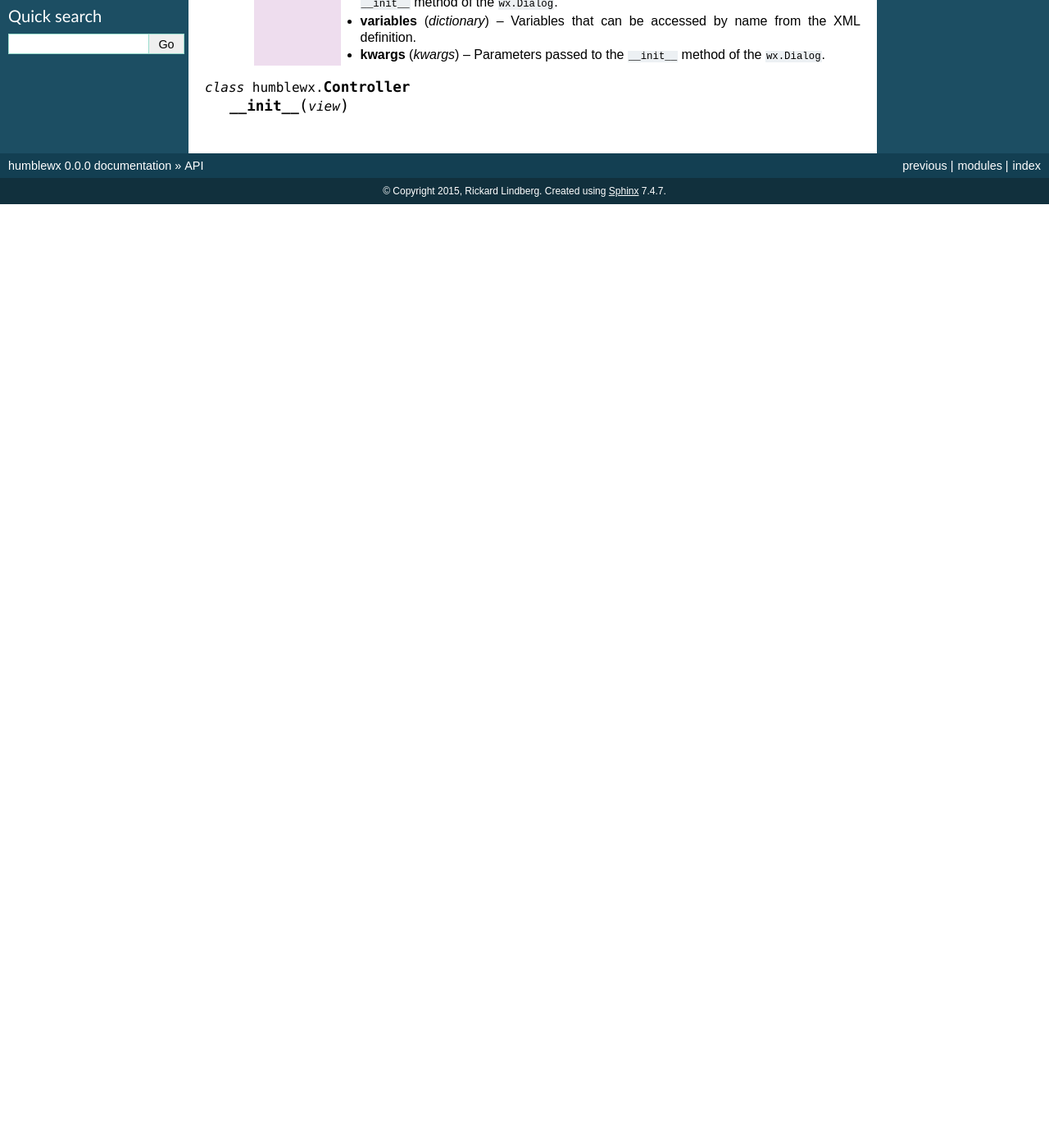
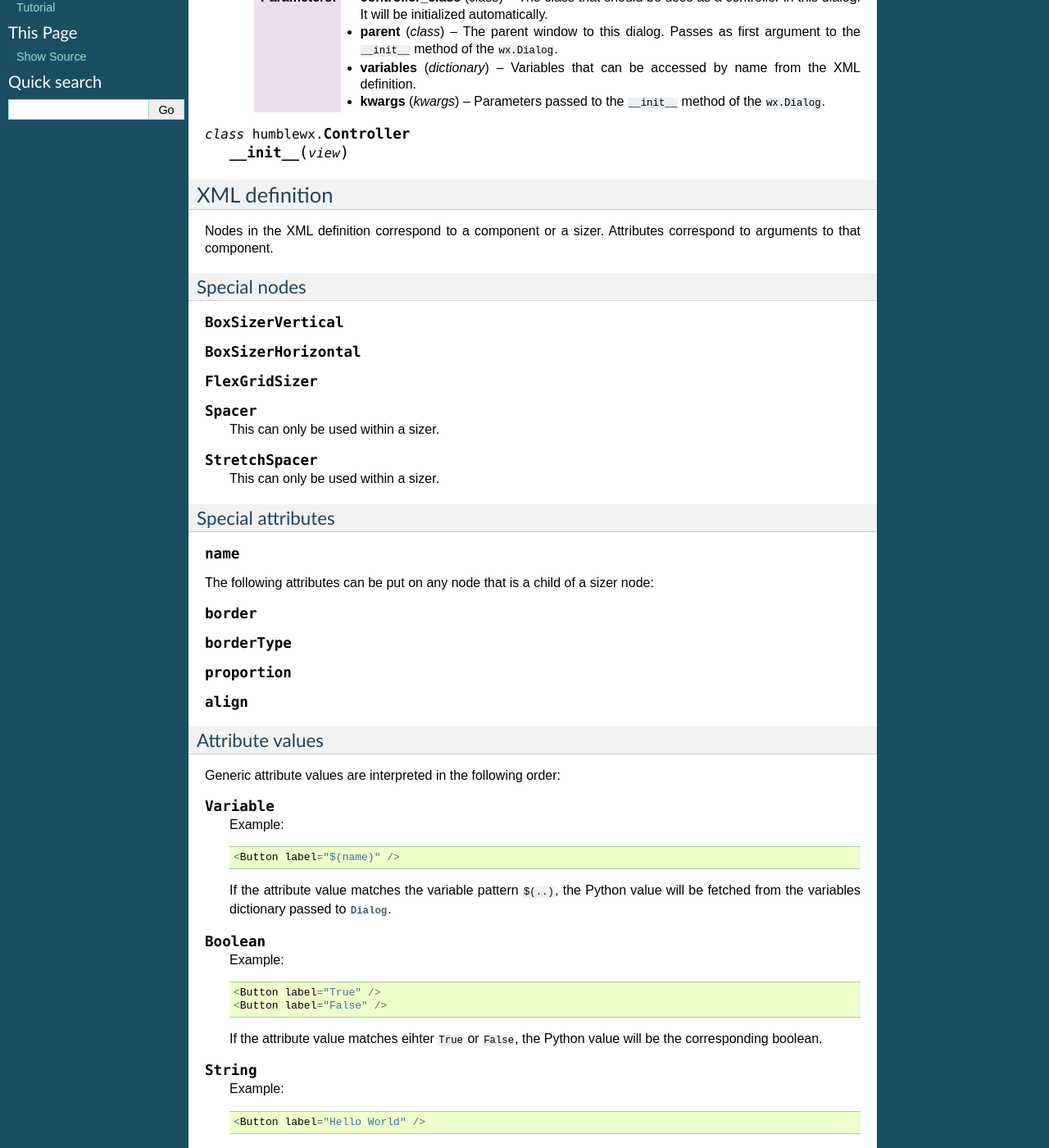
Before and after one commit to thetimelineproj/humblewx, a Sphinx documentation site: the page built from documentation/api.rst, in a window 1280 px wide and 1400 px high, scrolled down 270 px. Shown: the whole window at 82% size. Built offline with Sphinx 7.4.7, drawn with Linux system fonts in a browser that asks for light colours; before the commit the page ends 900 px from its top, so only the background shows below that; some of the changed text lies outside the part shown.

Commit message:
Problem: XML definition is not documented.
Solution: Add skeleton.

```diff
--- a/documentation/api.rst
+++ b/documentation/api.rst
@@ -32,3 +35,75 @@ API
 .. py:class:: Controller
 
     .. py:method:: __init__(view)
+
+XML definition
+--------------
+
+Nodes in the XML definition correspond to a component or a sizer. Attributes
+correspond to arguments to that component.
+
+Special nodes
+~~~~~~~~~~~~~
+
+.. describe:: BoxSizerVertical
+
+.. describe:: BoxSizerHorizontal
+
+.. describe:: FlexGridSizer
+
+.. describe:: Spacer
+
+    This can only be used within a sizer.
+
+.. describe:: StretchSpacer
+
+    This can only be used within a sizer.
+
+Special attributes
+~~~~~~~~~~~~~~~~~~
+
+.. describe:: name
+
+The following attributes can be put on any node that is a child of a sizer
+node:
+
+.. describe:: border
+
+.. describe:: borderType
+
+.. describe:: proportion
+
+.. describe:: align
+
+Attribute values
+~~~~~~~~~~~~~~~~
+
+Generic attribute values are interpreted in the following order:
+
+.. describe:: Variable
+
+    Example::
+
+        <Button label="$(name)" />
+
+    If the attribute value matches the variable pattern ``$(..)``, the Python
+    value will be fetched from the variables dictionary passed to
+    :py:meth:`Dialog <humblewx.Dialog.__init__>`.
+
+.. describe:: Boolean
+
+    Example::
+
+        <Button label="True" />
+        <Button label="False" />
+
+    If the attribute value matches eihter ``True`` or ``False``, the Python
+    value will be the corresponding boolean.
+
+.. describe:: String
+
+    Example::
+
+        <Button label="Hello World" />
+
+    All other attribute values will be returned as Python strings.
```
Also changed, not shown: other parts of documentation/api.rst (+3 -0 lines).
